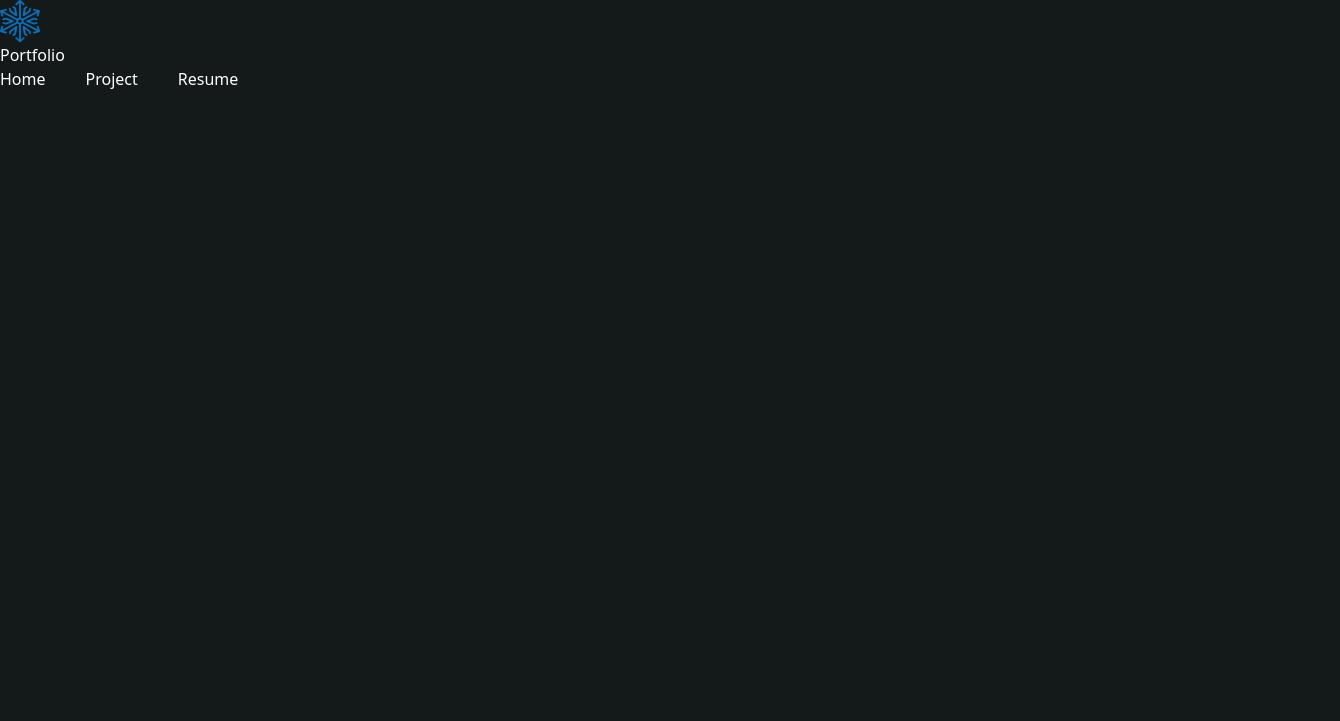
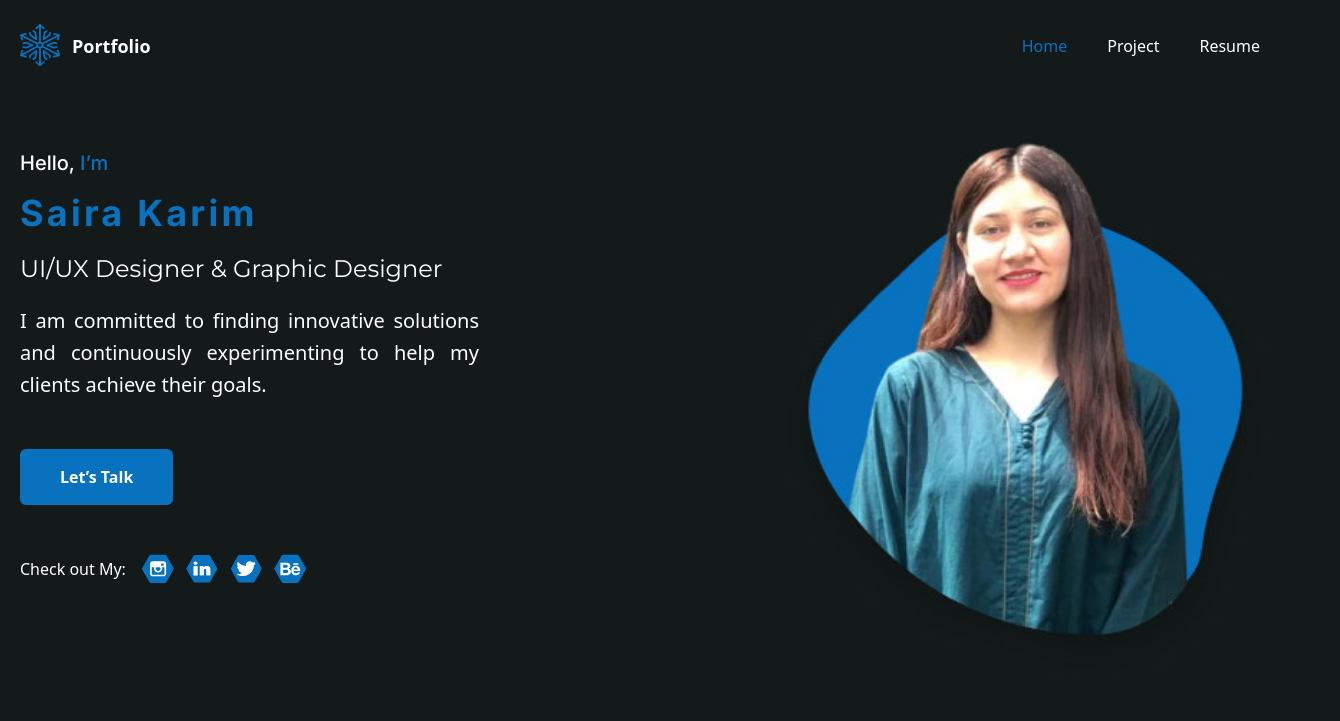
Before and after one commit to LHH2904/TailwindCSS-Portfolio, a website: page index.html in a window 1280 px wide. Shown: the whole page, 1340 px wide, since content can reach past the window. Drawn offline with nearby package versions, Linux system fonts and the light colour scheme; files that its build step writes are made by us from their sources.

Commit message:
build: header and banner section

```diff
--- a/index.html
+++ b/index.html
@@ -7,22 +7,71 @@
     <meta http-equiv="X-UA-Compatible" content="ie=edge">
     <title>Document</title>
     <link href="./public/css/output.css" rel="stylesheet">
+    <!-- box icons -->
+    <link rel="stylesheet"
+          href="https://unpkg.com/boxicons@latest/css/boxicons.min.css">
 </head>
-<body class="bg-background text-white">
+<body class="bg-background">
     <!-- Header -->
-    <header>
-        <nav>
-            <div>
-                <a href=""><img src="./public/img/Logo.svg" alt="">Portfolio</a>
+    <header class="fixed top-0 right-0 left-0 md:py-1 transition-all duration-300">
+        <nav class="max-w-7xl mx-auto bg-gray-800 md:bg-transparent p-5">
+            <div class="flex items-center justify-between">
+                <a href="" class="text-white font-bold text-lg flex items-center gap-3"><img src="./public/img/Logo.svg" alt="">Portfolio</a>
 
                 <!-- large devices -->
                 <div class="hidden md:flex space-x-10">
-                    <a href="#">Home</a>
-                    <a href="#">Project</a>
-                    <a href="#">Resume</a>
+                    <a href="#" class="text-primary hover:text-gray-300">Home</a>
+                    <a href="#" class="text-white hover:text-gray-300">Project</a>
+                    <a href="#" class="text-white hover:text-gray-300">Resume</a>
                 </div>
+
+                <!-- mobile devices -->
+                <div class="md:hidden">
+                    <button id="mobile-menu-btn" class="text-white text-2xl">
+                        <i class='bx bx-menu'></i>
+                    </button>
+                </div>
+            </div>
+            <!-- mobile menu -->
+            <div id="mobile-menu" class="md:hidden hidden">
+                <a href="#" class="text-primary hover:text-gray-300 block py-2">Home</a>
+                <a href="#" class="text-white hover:text-gray-300 block py-2">Project</a>
+                <a href="#" class="text-white hover:text-gray-300 block py-2">Resume</a>
             </div>
         </nav>
     </header>
+
+    <!-- banner section -->
+    <section class="max-w-7xl mx-auto px-5 py-12">
+        <div class="py-10 text-white flex flex-col md:flex-row justify-between items-center gap-4">
+            <!-- left side -->
+            <div class="md:w-1/2">
+                <p class="text-xl font-inter font-medium mb-4">Hello, <span class="text-primary">I’m</span></p>
+                <h1 class="text-4xl font-bold tracking-[3.22px] mb-5 font-inter text-primary">Saira Karim</h1>
+                <p class="text-2xl font-montserrat mb-5">UI/UX Designer & Graphic Designer</p>
+                <p class="text-xl mb-12 md:w-3/4 text-justify leading-8">I am committed to finding innovative solutions and continuously experimenting to help my clients achieve their goals.
+                </p>
+                <button class="py-4 px-10 rounded-md bg-primary text-white font-bold hover:bg-indigo-600">Let’s Talk </button>
+                <!-- social btn-->
+                <div class="mt-12 mb-8 flex gap-4 items-center">
+                    <p>Check out My:</p>
+                    <div class="flex space-x-3">
+                        <a href=""><img src="./public/img/instagram.svg" alt="" class="w-8 h-8"></a>
+                        <a href=""><img src="./public/img/linkedin.svg" alt="" class="w-8 h-8"></a>
+                        <a href=""><img src="./public/img/twitter.svg" alt="" class="w-8 h-8"></a>
+                        <a href=""><img src="./public/img/behance.svg" alt="" class="w-8 h-8"></a>
+                    </div>
+                </div>
+            </div>
+
+            <!-- right side -->
+            <div class="md:w-1/2 order-first md:order-none">
+                <img src="./public/img/profile.jpg" alt="" class="w-full md:ml-20">
+            </div>
+        </div>
+    </section>
+
+    <!-- script tags -->
+    <script src ="./public/js/app.js"></script>
 </body>
 </html>
--- /dev/null
+++ b/public/js/app.js
@@ -0,0 +1,6 @@
+const mobileMenuBtn = document.getElementById('mobile-menu-btn');
+const mobileMenu = document.getElementById('mobile-menu');
+
+mobileMenuBtn.addEventListener('click', () => {
+    mobileMenu.classList.toggle('hidden')
+})
```
Also changed, not shown: public/img/Hero Background.svg (added), public/img/Hero Image.png (added), public/img/behance.svg (added), public/img/instagram.svg (added), public/img/linkedin.svg (added), public/img/profile.jpg (added), public/img/twitter.svg (added).
